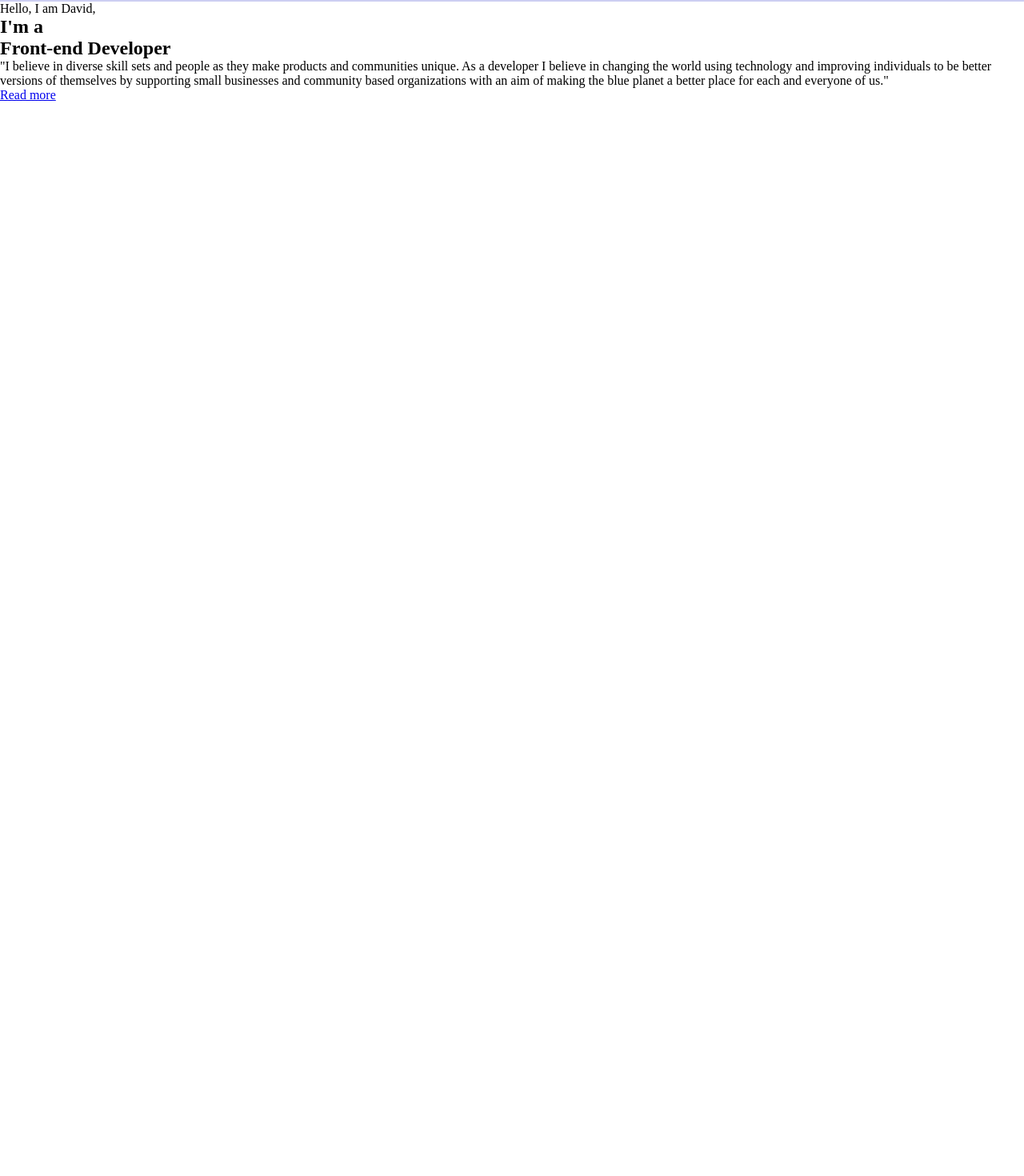
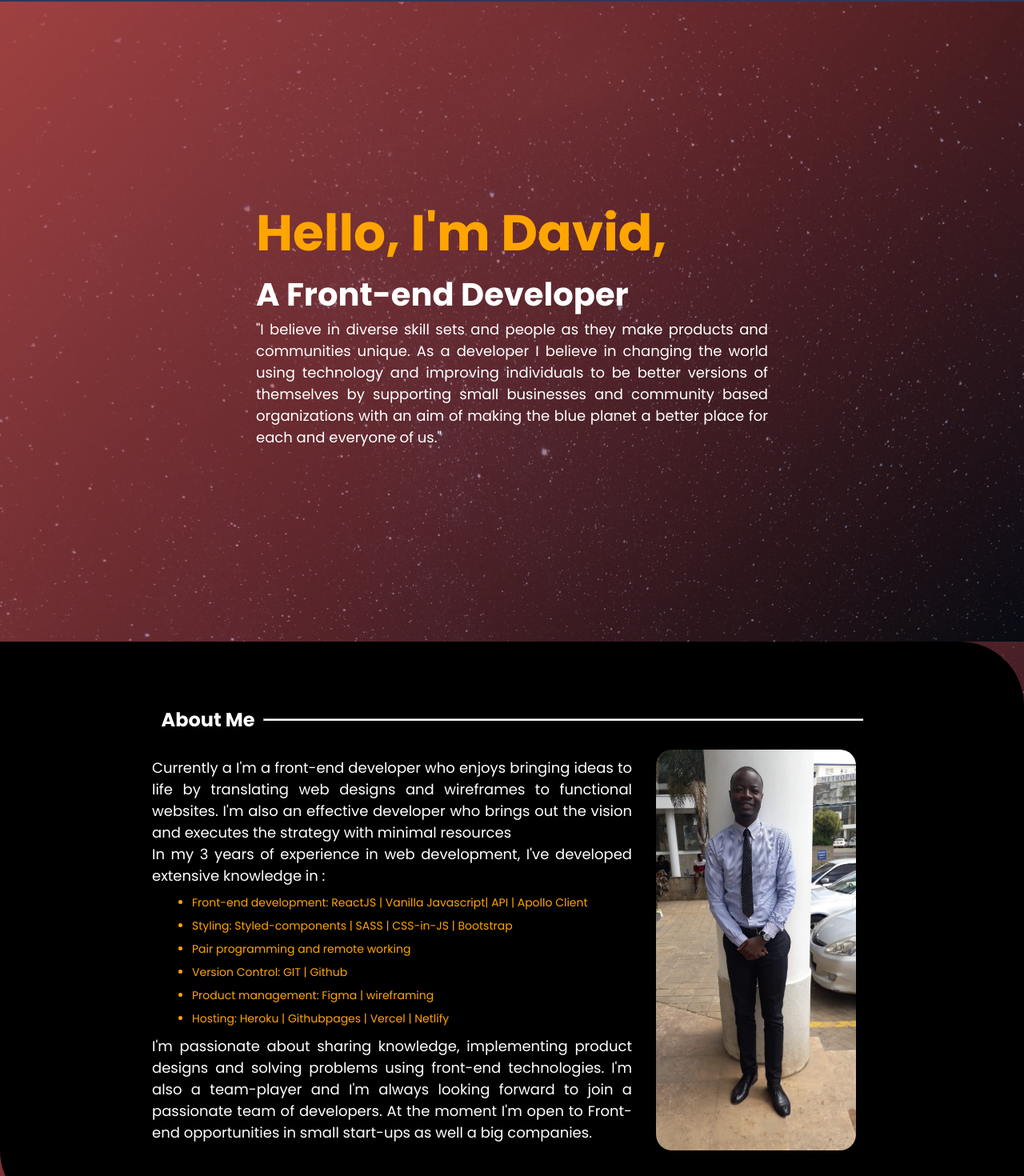
Before and after one commit to daudi13/daudi, a React (Create React App) app: page / in a window 1280 px wide. Shown: the part 70-1540 px from the top of the page at 80% size. Before the commit the page ends 872 px from the top, so only its background shows below. Built offline with nearby package versions, Linux system fonts and the light colour scheme.

Commit message:
Add about me section

```diff
--- a/src/components/Routes/Homepage.css
+++ b/src/components/Routes/Homepage.css
@@ -4,7 +4,109 @@
   box-sizing: border-box;
 }
 
+img {
+  max-width: 100%;
+}
+
+body {
+  font-family: 'Poppins', sans-serif;
+  background-color: black;
+}
+
 .App {
-  height: 100vh;
+  min-height: 100vh;
   width: 100%;
+  display: flex;
+  align-items: center;
+  justify-content: center;
+  flex-direction: column;
+  background: linear-gradient(-47deg, rgba(0, 0, 0, .6), rgba(148, 48, 48, .6), rgba(167, 67, 67, .95)), url(/src/components/images/dario-bronnimann-hNQwIirOseE-unsplash.jpg) no-repeat center center;
+  background-size: cover;
+  background-attachment: fixed;
+  background-color: #fff ;
 }
+
+.intro {
+    position: relative;
+    margin-bottom: 0;
+    min-height: 100vh;
+    width: 100%;
+    display: flex;
+    align-items: start;
+}
+
+.align-left {
+    color: white;
+    max-width: 670px;
+    margin: auto;
+    padding: 15px;
+}
+
+.hello {
+  font-size: 63px;
+  color: orange;
+}
+
+.job-des {
+  font-size: 40px;
+}
+
+.belief {
+  text-align: justify;
+  font-size: 18px;
+  line-height: 1.5;
+}
+
+.about {
+  color: #fff;
+  text-align: justify;
+  width: 100%;
+  background-color: black;
+  padding: 5rem 0;
+  border-radius: 0 80px 0 80px;
+}
+
+.desc {
+  width: 900px;
+  display: flex;
+  align-items: center;
+  gap: 30px;
+  margin: 0 auto;
+}
+
+.wording {
+  max-width: 600px;
+}
+
+.list {
+  margin: 10px auto;
+  width: 500px;
+}
+
+.list > li + li {
+  margin-top: 8px;
+}
+
+.list li {
+  color: orange;
+  font-size: 14px;
+}
+
+.about-title {
+  display: flex;
+  align-items: center;
+  gap: 10px;
+  margin-bottom: 20px;
+  justify-content: center;
+}
+
+.line {
+  height: 3px;
+  width: 750px;
+  background-color: #fff;
+}
+
+.pix {
+  width: 250px;
+  border-radius: 20px;
+}
--- a/src/components/Routes/Homepage.js
+++ b/src/components/Routes/Homepage.js
@@ -1,19 +1,47 @@
-import Header from '../Header';
 import './Homepage.css';
+import myPic from '../images/20200217_111546(0).jpg'
 
 function Homepage() {
   return (
     <div className="App">
-      <section class="intro" id="home!">
-            <div class="align-left" data-aos="zoom-in">
-                <p class="hello">Hello, I am David,</p>
-                <h2 class="job-des">I'm a <br/> <span class="special ">Front-end Developer</span></h2>
-                <p class="belief">
+      <section className="intro" id="home">
+            <div className="align-left" data-aos="zoom-in">
+                <h1 className="hello">Hello, I'm David,</h1>
+                <h2 className="job-des">A <span className="special ">Front-end Developer</span></h2>
+                <p className="belief">
                     "I believe in diverse skill sets and people as they make products and communities unique. As a developer I believe in changing the world using technology and improving individuals to be better versions of themselves by supporting small businesses and community based organizations with an aim of making the blue planet a better place for each and everyone of us."
                 </p>
-                <a href="#about!" class="btn">Read more</a>
             </div>
-    </section>
+      </section>
+      <section className="about">
+        <div className="about-title"><h2>About Me</h2><span><hr className="line"/></span></div>
+        <div className="desc">
+          <div className="wording">
+        <p className="belief">
+          Currently a I'm a front-end developer who enjoys bringing ideas to life by translating web designs and wireframes to functional websites. I'm also an effective developer who brings out the vision and executes the strategy with minimal resources
+        </p>
+        <p className="belief">
+          In my 3 years of experience in web development, I've developed extensive knowledge in :
+        </p>
+        <ul className="list">
+          <li> Front-end development: ReactJS | Vanilla Javascript| API | Apollo Client</li>
+          <li>Styling: Styled-components | SASS | CSS-in-JS | Bootstrap </li>
+          <li>Pair programming and remote working</li>
+          <li>Version Control: GIT | Github</li>
+          <li>Product management: Figma | wireframing</li>
+          <li>Hosting: Heroku | Githubpages | Vercel | Netlify </li>
+        </ul>
+        <p className="belief">
+          I'm passionate about sharing knowledge, implementing product designs and solving problems using front-end technologies. I'm also a team-player and I'm always looking forward to join a passionate team of developers. At the moment I'm open to Front-end opportunities in small start-ups as well a big companies.
+            </p>
+          </div>
+          <img src={myPic} className="pix" alt="David ouma"/>
+          </div>
+      </section>
+      <section className="experience">
+      </section>
+      <section className="testimonials">
+      </section>
     </div>
   );
 }
```
Also changed, not shown: src/components/images/20200217_111546(0).jpg (added), src/components/images/dario-bronnimann-hNQwIirOseE-unsplash.jpg (added).
